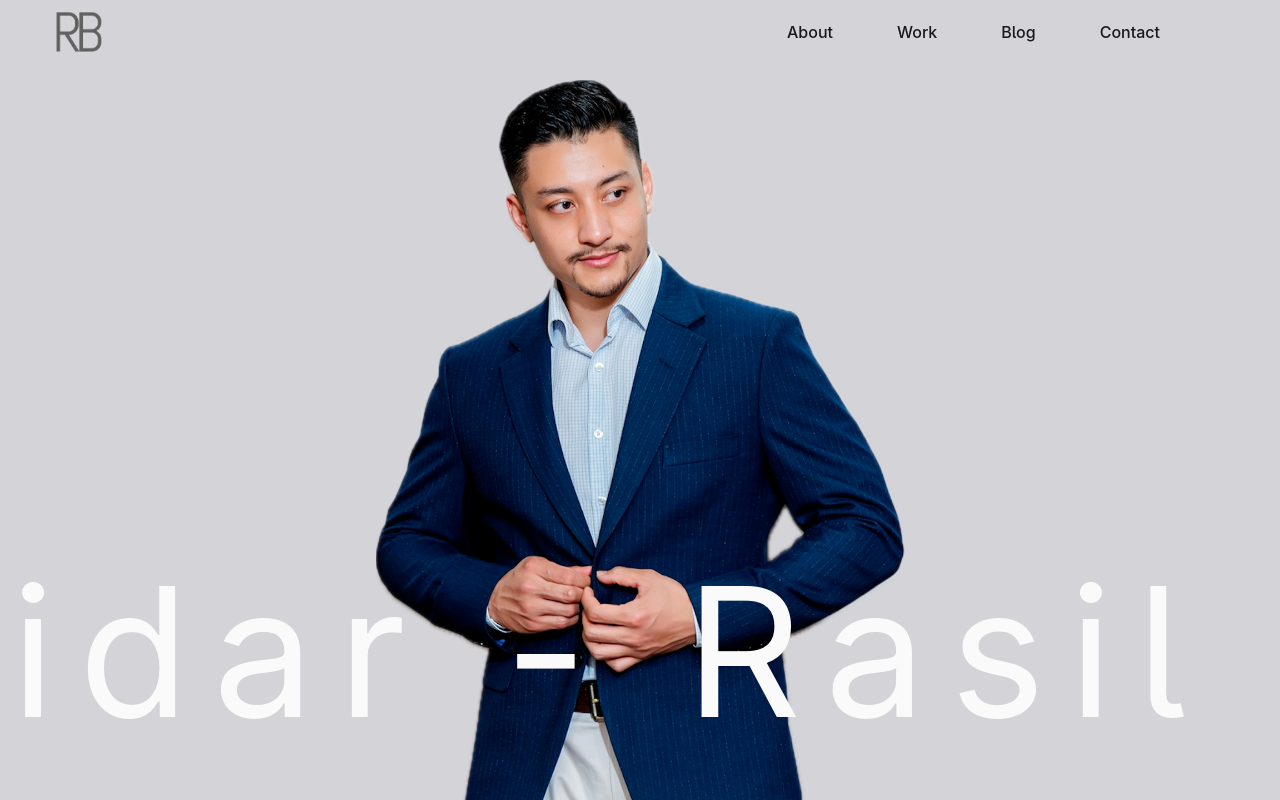
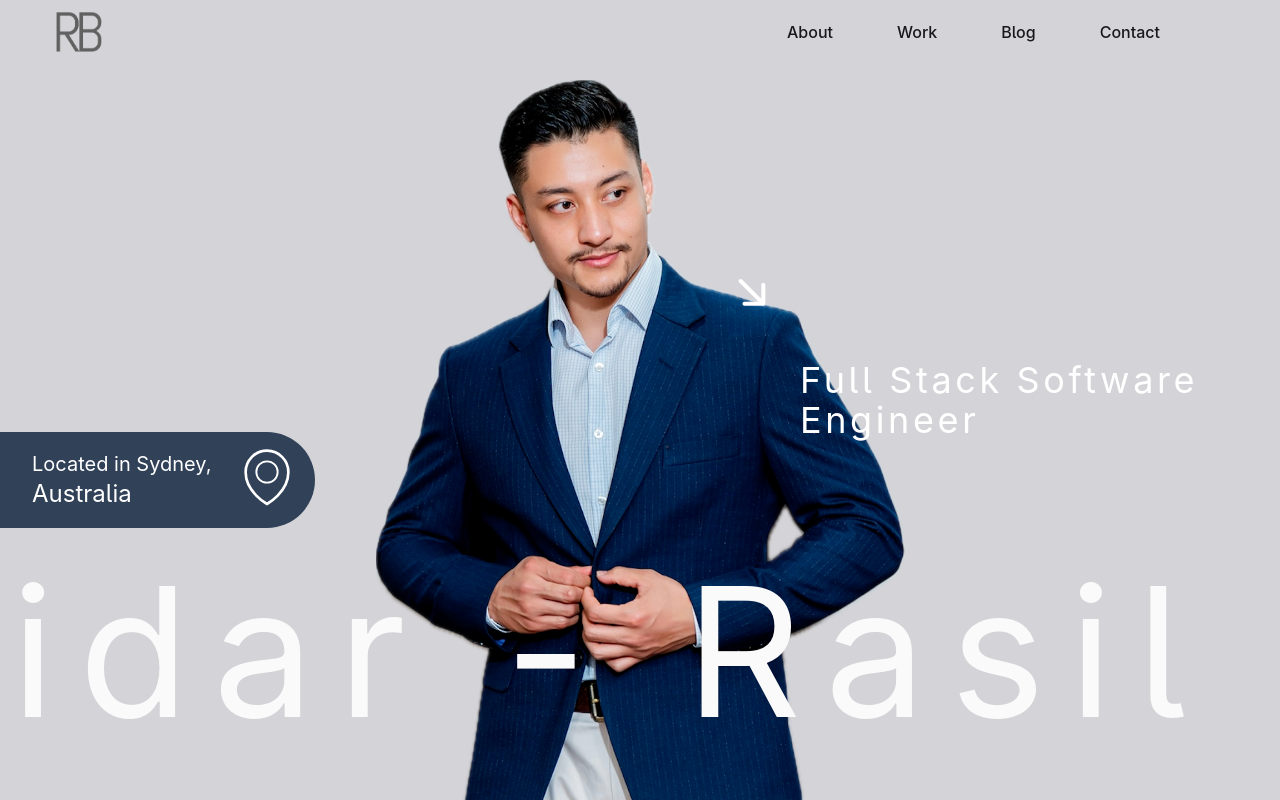
Before and after one commit to Rasil07/personal-portfolio, a Next.js app: page / in a window 1280 px wide. Shown: the top 800 px of the page. Built offline with nearby package versions, Linux system fonts and the light colour scheme.

Commit message:
tweaked landing section

```diff
--- a/src/Components/LandingSection.tsx
+++ b/src/Components/LandingSection.tsx
@@ -20,7 +20,48 @@ export default function LandingSection() {
       <div className="h-10 bg-zinc-300 dark:bg-zinc-600"></div>
       <section className="min-h-screen pt-0 bg-zinc-300 dark:bg-zinc-600">
         <section className="relative min-h-screen pt-24 pb-12 flex items-center justify-center px-4 sm:px-6 lg:px-8 bg-[url('../images/Subject1.png')] dark:bg-[url('../images/Subject2.png')] bg-center bg-no-repeat bg-contain">
-          <div className="absolute bottom-16 w-full overflow-hidden bg-transparent">
+          <div className="absolute top-1/3 -translate-y-1/3 z-40 right-10 flex justify-center items-center ml-auto w-50 h-40">
+            <svg
+              className="w-8 h-8 text-white mr-2 -rotate-45 absolute top-[20px] left-[-80px]"
+              xmlns="http://www.w3.org/2000/svg"
+              fill="none"
+              viewBox="0 0 24 24"
+              stroke="currentColor"
+            >
+              <path
+                strokeLinecap="round"
+                strokeLinejoin="round"
+                strokeWidth={1.5}
+                d="M17 13l-5 5m0 0l-5-5m5 5V6"
+              />
+            </svg>
+            <p className="text-4xl text-white font-sans flex-1 tracking-widest">
+              Full Stack Software Engineer
+            </p>
+          </div>
+
+          <div className="absolute top-1/2 -translate-y-1/2 z-40 left-0 flex items-center py-2 w-fit bg-slate-700 pr-2 pl-4 rounded-tr-full rounded-br-full">
+            <div className="flex flex-col mr-3">
+              <p className="text-xl text-white">Located in Sydney,</p>
+              <p className="text-2xl text-white">Australia</p>
+            </div>
+            <svg
+              className="w-8 h-8 text-white transform hover:scale-110 transition-transform duration-300 ease-in-out"
+              xmlns="http://www.w3.org/2000/svg"
+              fill="none"
+              viewBox="0 0 24 24"
+              stroke="currentColor"
+            >
+              <path
+                strokeLinecap="round"
+                strokeLinejoin="round"
+                strokeWidth={1}
+                d="M12 21s-8-4.5-8-11.8A8 8 0 0112 1a8 8 0 018 8.2c0 7.3-8 11.8-8 11.8z"
+              />
+              <circle cx="12" cy="9" r="4" strokeWidth={0.7} />
+            </svg>
+          </div>
+          <div className="absolute  bottom-16 w-full overflow-hidden bg-transparent">
             <div className="whitespace-nowrap lg:text-[180px] sm:text-4xl tracking-[24px] pointer-events-none text-zinc-50 dark:text-zinc-200 animate-scroll">
               <span
                 className="inline-block w-full text-center"
@@ -137,6 +178,9 @@ export default function LandingSection() {
           </motion.a>
         </div>
       </section>
+
+      {/* Skills section */}
+
       <style jsx global>{`
         @keyframes scroll {
           0% {
```
